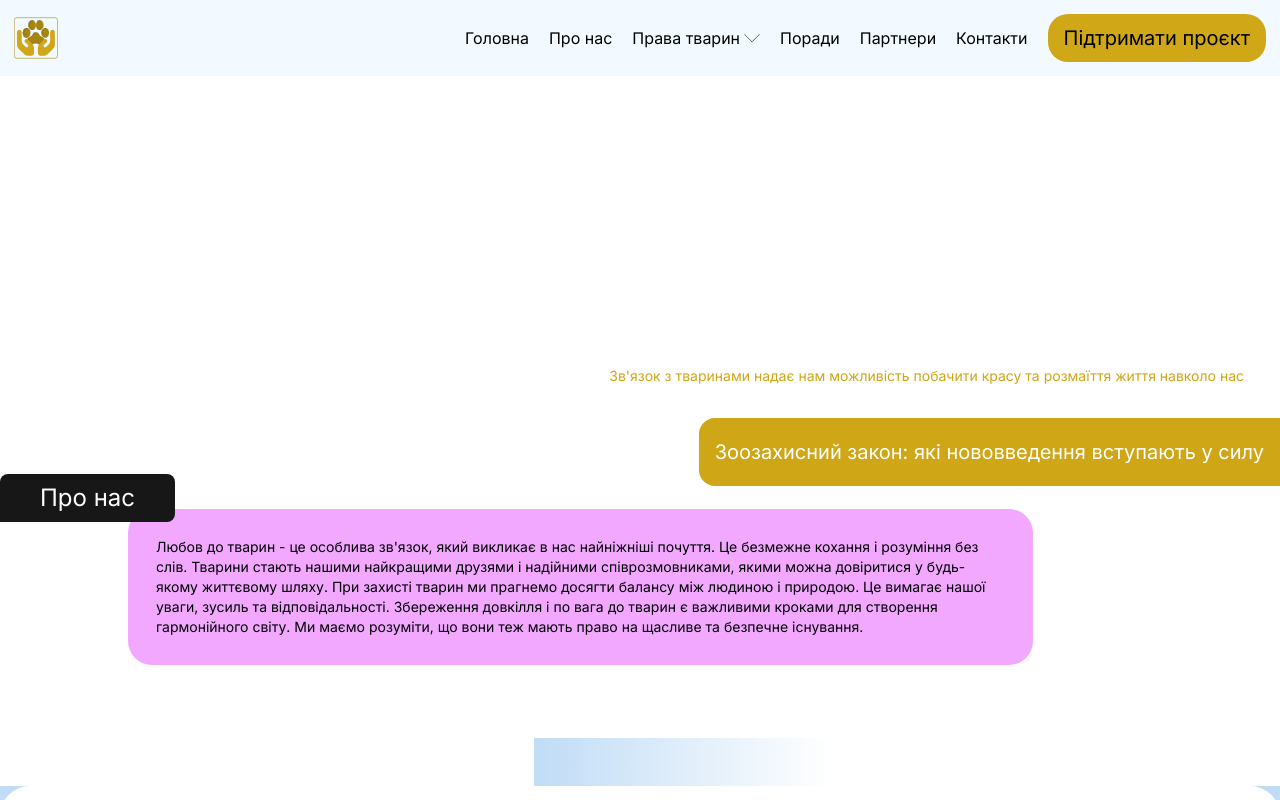
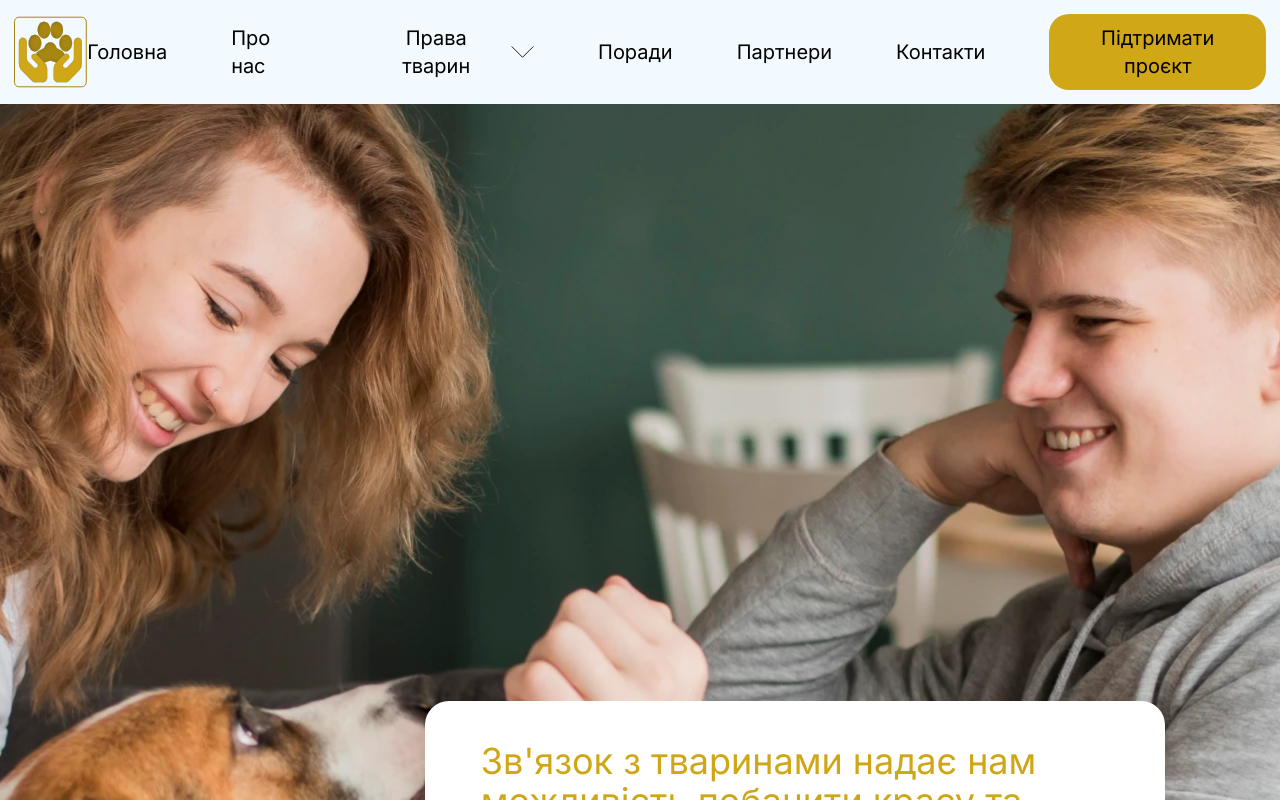
Before and after one commit to baza-trainee/pets_law, a React (Vite) app: page / in a window 1280 px wide. Shown: the top 800 px of the page. Built offline with nearby package versions, Linux system fonts and the light colour scheme.

Commit message:
fix: import of PartThree | tailwindconfig sizing

```diff
--- a/src/App.jsx
+++ b/src/App.jsx
@@ -10,7 +10,7 @@ import RedBlock from "./components/RedBlock";
 import Stories from "./components/Stories";
 import WhiteBlock from "./components/WhiteBlock";
 import Important from './components/Important';
-import PartThree from './components/partThree';
+import PartThree from './components/PartThree';
 
 const router = createBrowserRouter([
 	{
--- a/src/components/Footer.jsx
+++ b/src/components/Footer.jsx
@@ -54,14 +54,14 @@ const Footer = () => {
           >
             Підтримати проєкт{" "}
           </button>
-          <p className="text-white text-base leading-5">
+          <p className="text-base leading-5 text-white">
             Розробка BazaTraineeUkraine 2023 &copy; Усі права захищені
           </p>
         </div>
       </div>
 
       {/* Mobile */}
-      <div className="relative block lg:hidden w-full h-full mx-auto pt-[30px] pb-[10px] px-[20px]">
+      <div className="relative block w-full h-full mx-auto pt-[30px] pb-[10px] px-[20px] lg:hidden ">
         <div className="flex justify-between">
           <nav>
             <ul className="flex flex-col gap-[10px] w-fit mb-[19px]">
--- a/tailwind.config.js
+++ b/tailwind.config.js
@@ -2,10 +2,6 @@
 export default {
   content: ["./index.html", "./src/**/*.{js,ts,jsx,tsx}"],
   theme: {
-    screens: {
-      sm: "390px", // mobile
-      lg: "1920px", // desktop
-    },
     extend: {
       fontFamily: {
         body: ["Inter", "sans-serif"],
```
